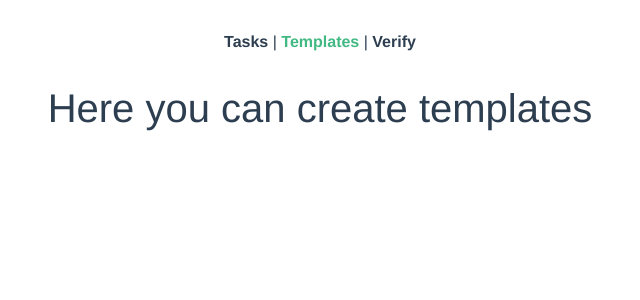
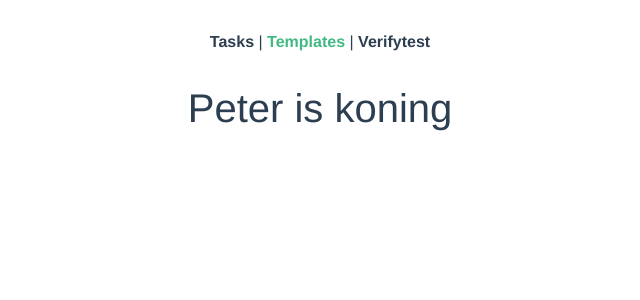
Before and after one commit to bierteam/housekeeping-pwa, a Vue app in the folder frontend/: page /templates in a window 1280 px wide. Shown: the top 300 px of the page, without its empty margins (320-960 px from the left). Built offline with nearby package versions, Linux system fonts and the light colour scheme.

Commit message:
peter testing

```diff
--- a/frontend/src/App.vue
+++ b/frontend/src/App.vue
@@ -4,6 +4,7 @@
       <router-link to="/">Tasks</router-link> |
       <router-link to="/templates">Templates</router-link> |
       <router-link to="/verify">Verify</router-link>
+      <router-link to="/peter">test</router-link>
     </div>
     <router-view/>
   </div>
--- a/frontend/src/views/Templates.vue
+++ b/frontend/src/views/Templates.vue
@@ -1,5 +1,5 @@
 <template>
   <div class="templates">
-    <h1>Here you can create templates</h1>
+    <h1>Peter is koning</h1>
   </div>
 </template>
--- /dev/null
+++ b/frontend/src/views/peter.vue
@@ -0,0 +1,5 @@
+<template>
+  <div class="peter">
+    <Return msg="hey testikel"/>
+  </div>
+</template>
```
